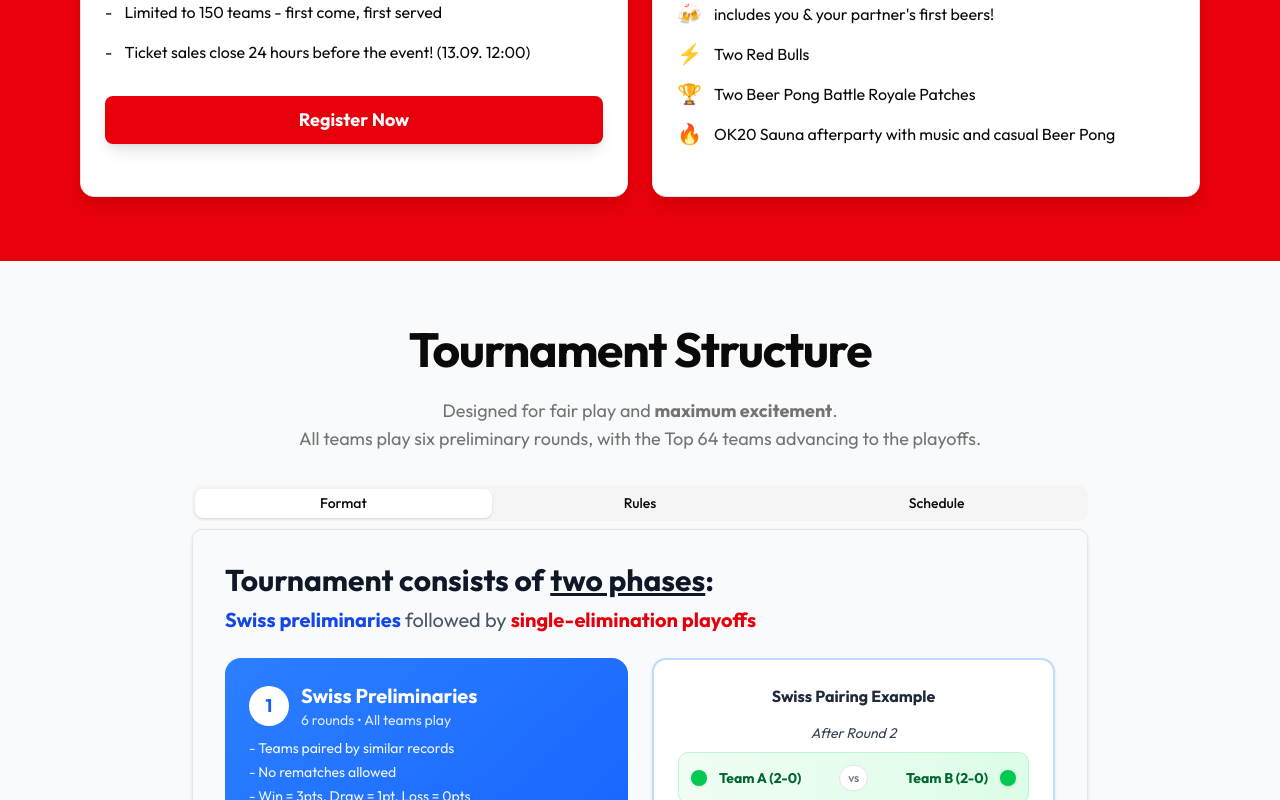
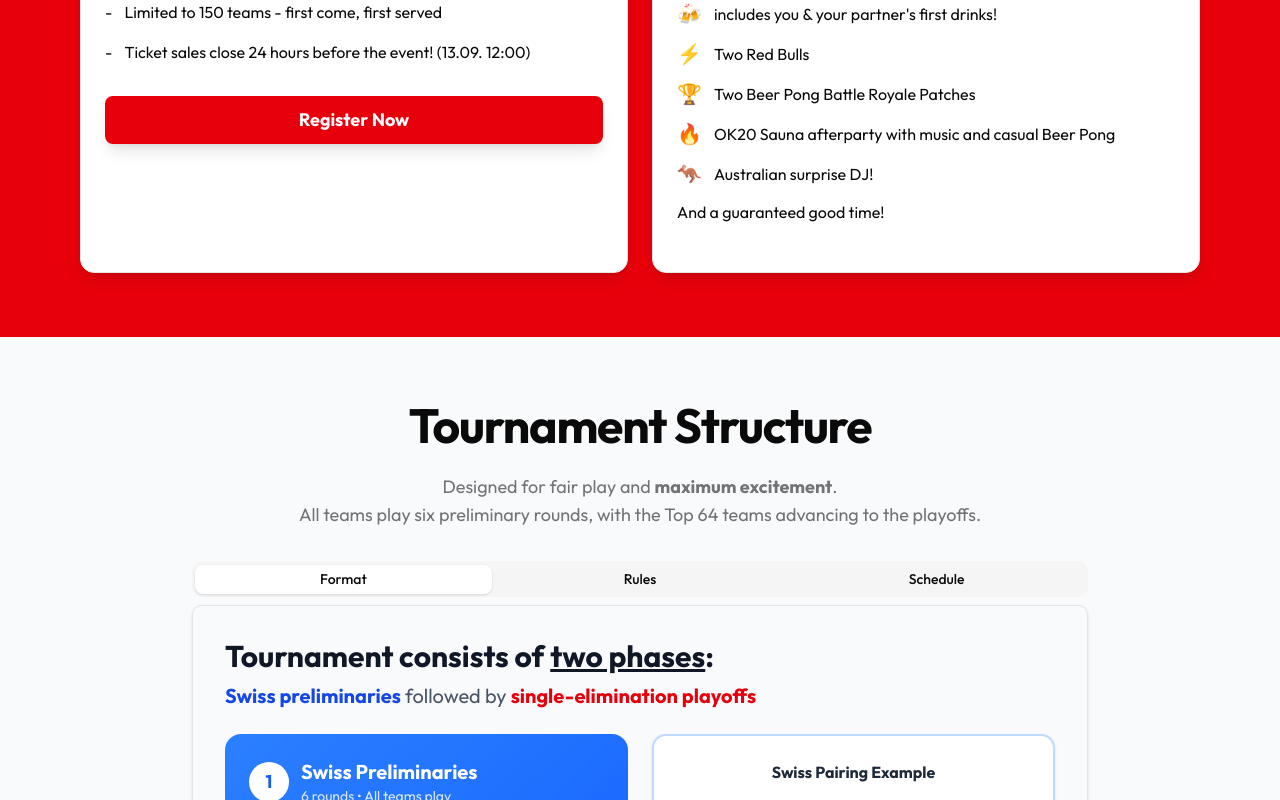
Before and after one commit to strengv1/unilife, a Next.js app: page /events/battleroyale in a window 1280 px wide. Shown: the part 2269-3069 px from the top of the page. Built offline with nearby package versions, Linux system fonts and the light colour scheme.

Commit message:
whats included changes

```diff
--- a/src/app/events/battleroyale/_components/RegistrationSection.tsx
+++ b/src/app/events/battleroyale/_components/RegistrationSection.tsx
@@ -53,7 +53,7 @@ export const RegistrationSection = () => {
                   <span className={emojiClasses} >🎯</span> Tournament entry for both players
                 </li>
                 <li className="flex items-center gap-3">
-                  <span className={emojiClasses} >🍻</span> includes you & your partner&apos;s first beers!
+                  <span className={emojiClasses} >🍻</span> includes you & your partner&apos;s first drinks!
                 </li>
                 <li className="flex items-center gap-3">
                   <span className={emojiClasses} >⚡</span> Two Red Bulls
@@ -63,6 +63,12 @@ export const RegistrationSection = () => {
                 </li>
                 <li className="flex items-center gap-3">
                   <span className={emojiClasses} >🔥</span> OK20 Sauna afterparty with music and casual Beer Pong
+                </li>
+                <li className="flex items-center gap-3">
+                  <span className={emojiClasses} >🦘</span> Australian surprise DJ!
+                </li>
+                <li className="flex items-center gap-3">
+                  And a guaranteed good time!
                 </li>
               </ul>
               {/* <div className="mt-8 rounded-md bg-red-50 p-6 text-red-800">
```
